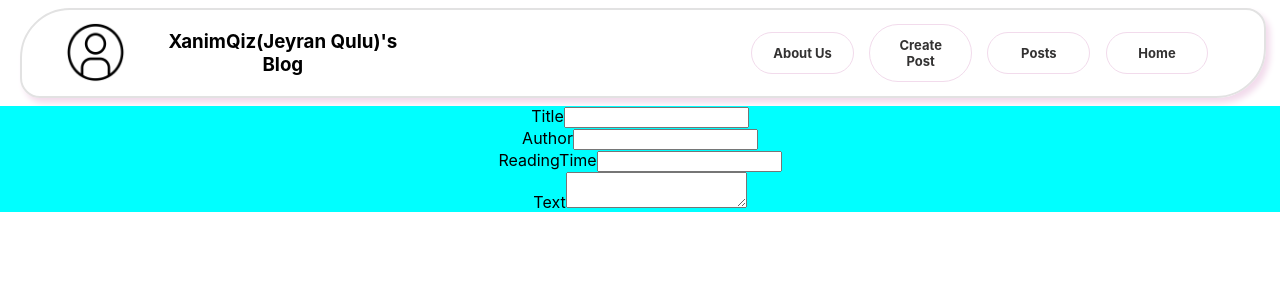
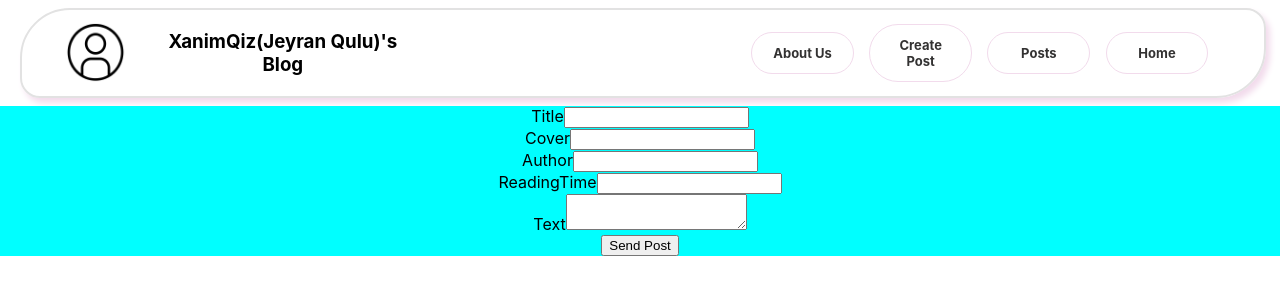
Before and after one commit to zahraRostami1999/blog-app, a React (Create React App) app: page /Create-Post in a window 1280 px wide. Shown: the top 300 px of the page. Built offline with nearby package versions, Linux system fonts and the light colour scheme.

Commit message:
edit CreatePost page: add sendNewPost function and add input for cover of posts

```diff
--- a/src/pages/createPost/CreatePost.jsx
+++ b/src/pages/createPost/CreatePost.jsx
@@ -4,20 +4,37 @@ import Header from "../../Components/header/Header";
 import Input from "../../Components/input/Input";
 import Textarea from "../../Components/textArea/Textarea";
 import { useState } from "react";
+import axios from "axios";
 
 function CreatePost() {
-  const [createPost, setCreatePost] = useState({
+  const [postData, setPostData] = useState({
     title: "",
     author: "",
     readingTime: "",
+    cover:"",
+    content: "",
   });
 
   const handleChangePost = (e) => {
-    setCreatePost((prevState) => ({
+    setPostData((prevState) => ({
       ...prevState,
       [e.target.name]: e.target.value,
     }));
   };
+
+const sendNewPost = (e) => {
+  axios.post("http://localhost:8000/PostAPI",
+    {
+      id: 9,
+      badge: "Design",
+      cover: postData.cover,
+      title: postData.title,
+      author: postData.author,
+      content: postData.content,
+      readingTime: postData.readingTime
+    }
+  )
+};
 
   return (
     <>
@@ -27,6 +44,12 @@ function CreatePost() {
           <Input
             label="Title"
             name="title"
+            type="text"
+            handleChange={handleChangePost}
+          />
+          <Input
+            label="Cover"
+            name="cover"
             type="text"
             handleChange={handleChangePost}
           />
@@ -42,7 +65,8 @@ function CreatePost() {
             type="text"
             handleChange={handleChangePost}
           />
-          <Textarea label="Text" name="text" />
+          <Textarea label="Text" name="content" />
+          <button onClick={sendNewPost}>Send Post</button>
         </div>
       </div>
     </>
```
